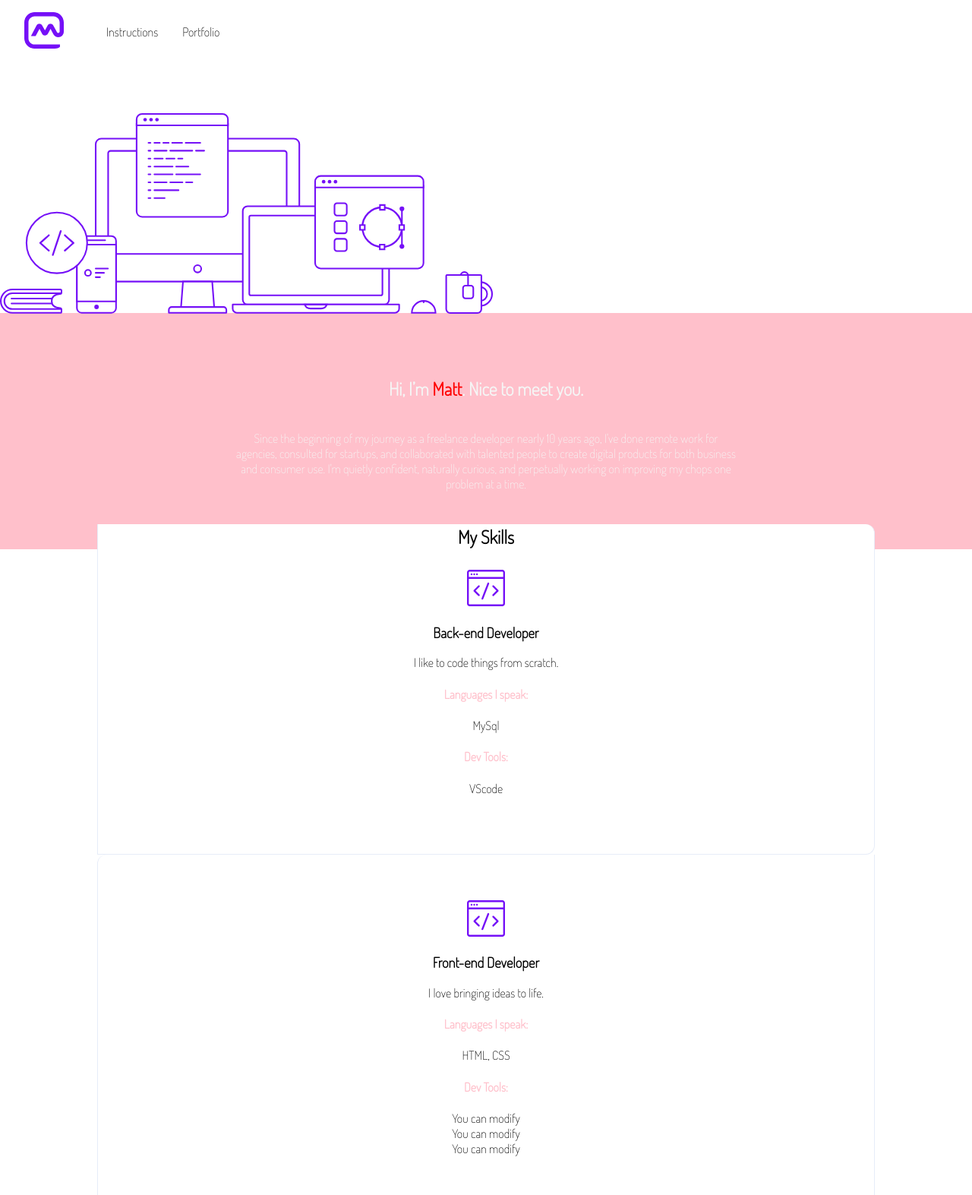
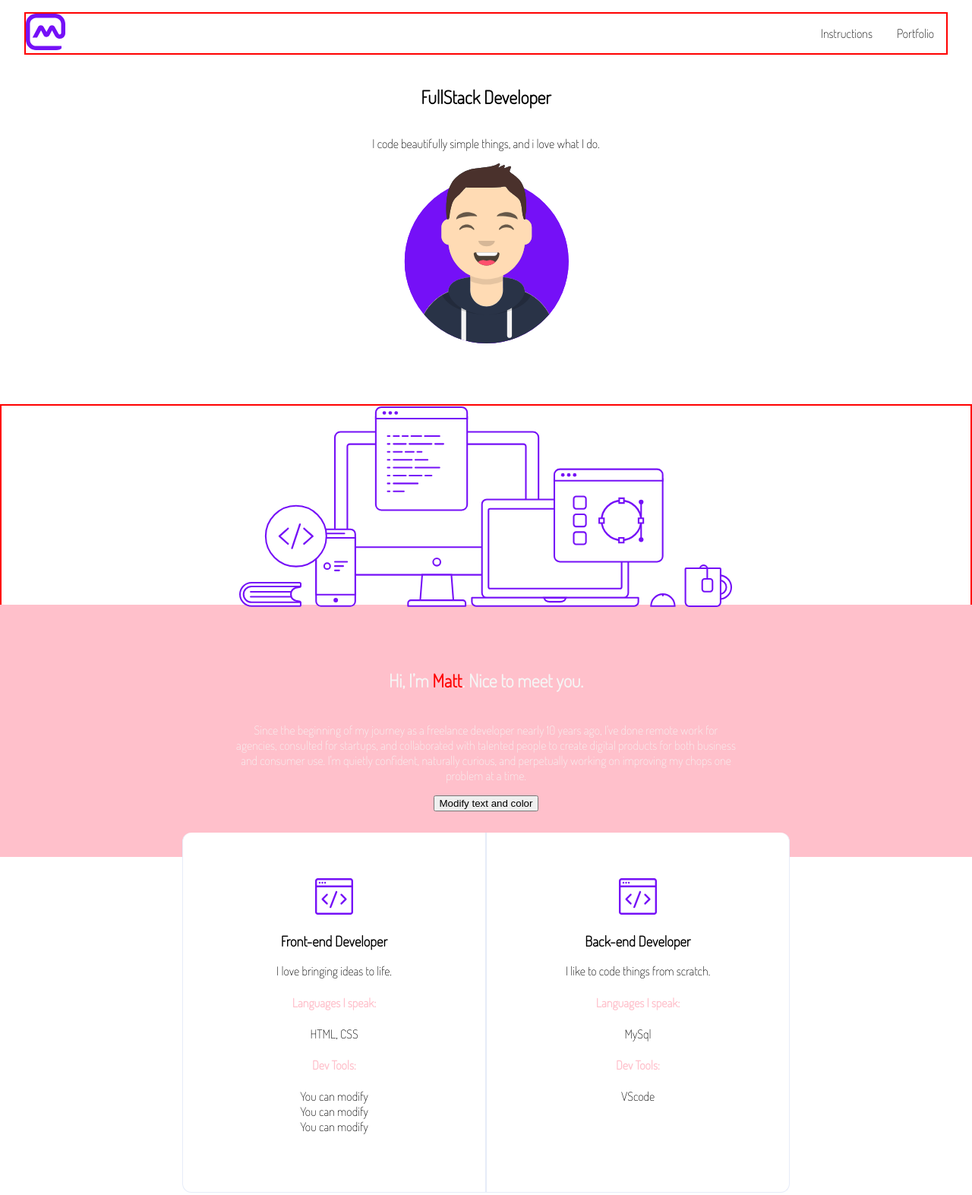
Before and after one commit to wildcodeschool-2025-03/JS-Remote-WestDevs-Checkpoint-1, a website: page site/portfolio.html in a window 1280 px wide. Shown: the top 1573 px of the page at 76% size. Drawn offline with Linux system fonts and the light colour scheme.

Commit message:
first commit

```diff
--- a/algo/1/thirdAngle.js
+++ b/algo/1/thirdAngle.js
@@ -7,7 +7,9 @@ thirdAngle(20, 80) doit retourner 80
 */
 
 function thirdAngle(a, b) {
-  // Your code here !
+  return 180 - (a + b);
 }
 
+console.log(thirdAngle(80, 60));
+
 module.exports = thirdAngle;
--- a/algo/2/isLeapYear.js
+++ b/algo/2/isLeapYear.js
@@ -8,7 +8,9 @@ Rappel : Pour vérifier si un nombre est divisible par un autre, tu peux utilise
 */
 
 function isLeapYear(year) {
-  // Your code here !
+  return (year % 4 === 0 && year % 100 !== 0) || (year % 400 === 0);
 }
 
+console.log(isLeapYear(2011));
+
 module.exports = isLeapYear;
--- a/site/css/portfolio.css
+++ b/site/css/portfolio.css
@@ -23,15 +23,30 @@ p {
   padding: 0 var(--gutter);
 }
 
+header nav {
+  justify-content: space-between;
+  border: solid 2px red;
+}
+
 .menu {
   display: flex;
   margin-bottom: var(--gutter);
 }
 
-.desktop {
+main .user {
+  display: flex;
+  flex-direction: column;
+  align-items: center;
+  margin: 20px 0;
+}
+
+main .desktop {
+  display: flex;
+  justify-content: center;
   margin: 0;
   margin-top: calc(var(--gutter) * 5);
   margin-bottom: calc(var(--gutter) * -0.3125);
+  border: solid 2px red;
 }
 
 .description {
@@ -51,15 +66,28 @@ p {
   background-color: var(--lightWildColor);
 }
 
-.skills {
+main .skills {
+  display: flex;
+  justify-content: center;
+  flex-direction: row-reverse;
+  grid-template-columns: 2fr;
   margin-top: calc(var(--gutter) * -2);
   border-radius: var(--radius);
   padding: 0 10%;
 }
 
+.skills .column {
+  width: 400px;
+}
+
+main article .skills--title {
+  display: none;
+}
+
 .skills--title {
   margin: calc(var(--gutter) * -2) 0;
   text-align: var(--textAlign);
+
 }
 
 .column {
@@ -108,3 +136,15 @@ p {
 .purple-text {
   color: var(--purple);
 }
+
+@media screen and (max-width: 700px) {
+
+  section .desktop {
+    display: none;
+  }
+
+  main .skills {
+    flex-direction: column;
+    align-items: center;
+  }
+}
--- a/site/js/portfolio.js
+++ b/site/js/portfolio.js
@@ -0,0 +1,18 @@
+const avatar = document.querySelector("#avatar");
+
+avatar.addEventListener("click", () => {
+    avatar.src = './image/avatar-bis.png';
+});
+
+const changeName = document.querySelector("#firstname");
+const button = document.querySelector("#button");
+const user = document.querySelector(".pink-bg");
+
+button.addEventListener("click", () => {
+    let color = prompt("Enter a color:");
+    let name = prompt("enter your name ?");
+
+    changeName.style.color = "white";
+    changeName.innerHTML = name;
+    user.style.backgroundColor = color;
+});
--- a/site/portfolio.html
+++ b/site/portfolio.html
@@ -20,6 +20,12 @@
     </header>
 
     <main>
+      <section class="user">
+        <h1>FullStack Developer</h1>
+        <p>I code beautifully simple things, and i love what I do.</p>
+        <img src="image/avatar.svg" alt="avatar utilisateur" id="avatar">
+      </section>
+
       <!-- First banner with title, description, avatar and image desktop -->
       <!-- You can use the avatar image on the folder image -->
       <section>
@@ -33,6 +39,7 @@
         <section class="description pink-bg">
           <h1>Hi, I’m <span id="firstname">Matt</span>. Nice to meet you.</h1>
           <p>Since the beginning of my journey as a freelance developer nearly 10 years ago, I've done remote work for agencies, consulted for startups, and collaborated with talented people to create digital products for both business and consumer use. I'm quietly confident, naturally curious, and perpetually working on improving my chops one problem at a time.</p>
+          <button id="button">Modify text and color</button>
         </section>
       </article>
 
```
